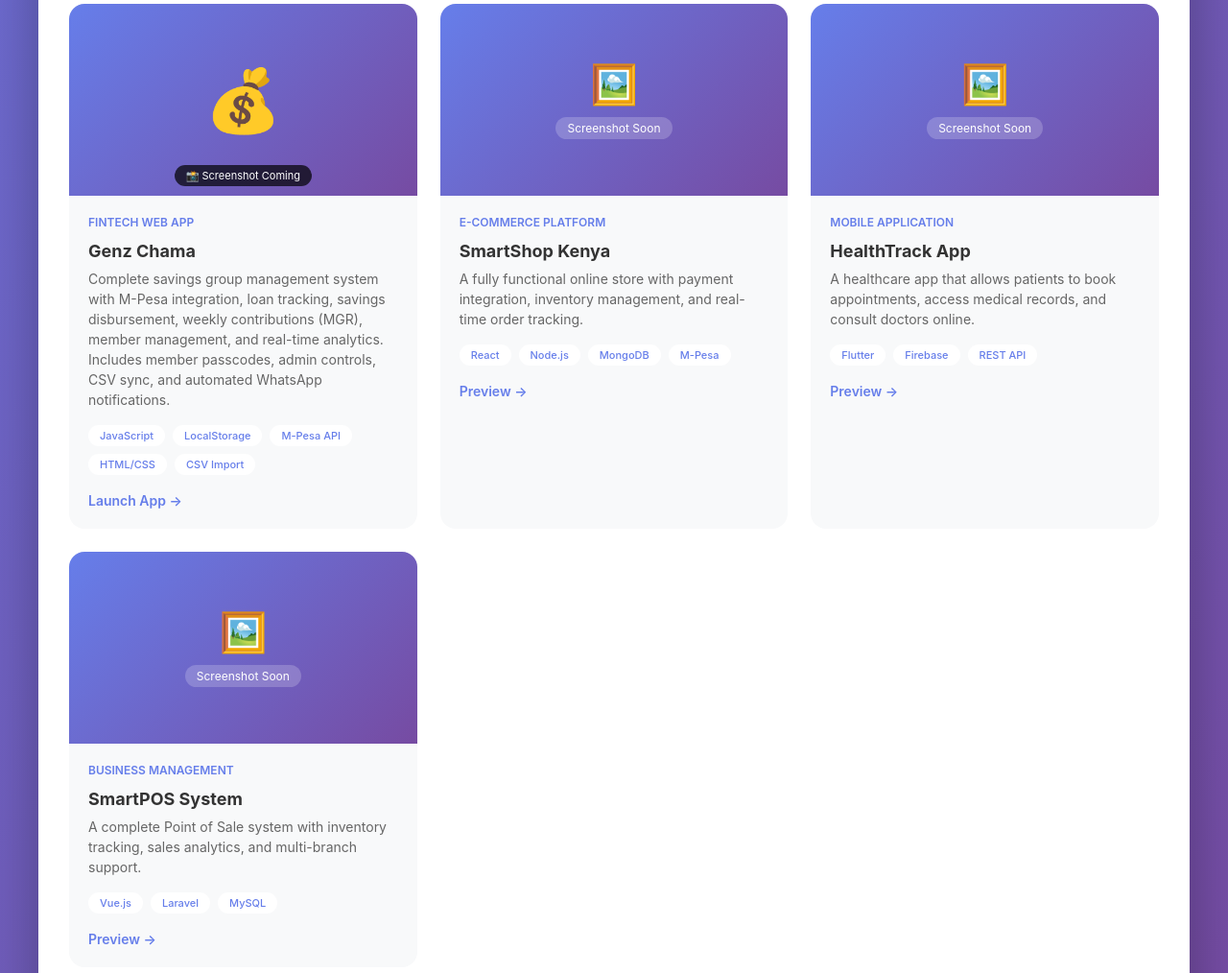
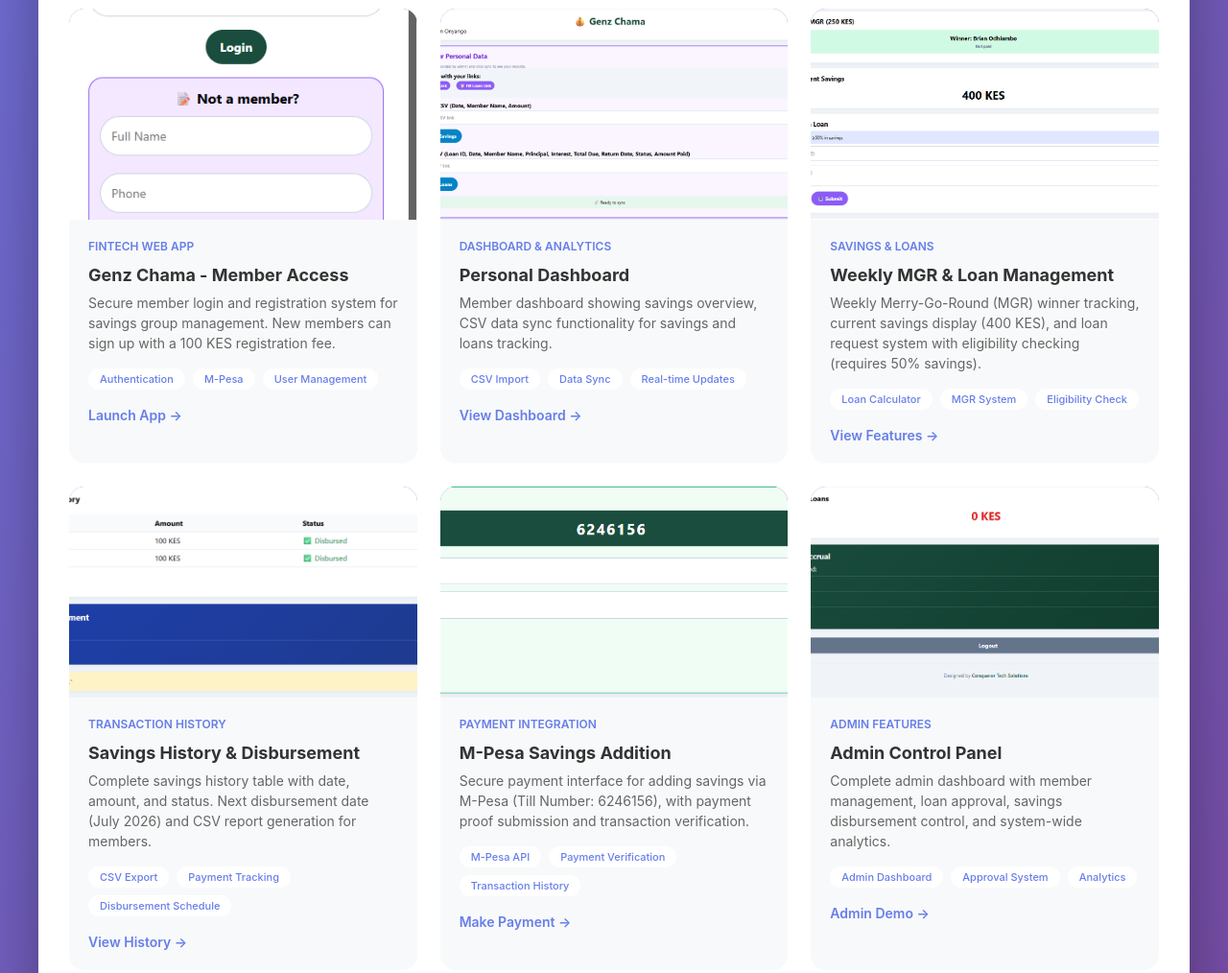
Before and after one commit to Calvinonyango/Final-QR-code, a plain HTML site: page index.html in a window 1280 px wide. Shown: the part 1598-2612 px from the top of the page at 96% size. Drawn offline with Linux system fonts and the light colour scheme; a script that the page names is missing.

Commit message:
Update index.html

```diff
--- a/index.html
+++ b/index.html
@@ -3,7 +3,7 @@
 <head>
     <meta charset="UTF-8">
     <meta name="viewport" content="width=device-width, initial-scale=1.0, viewport-fit=cover">
-    <title>Conqurer Tech Solutions | Portfolio & Business Card</title>
+    <title>Conquerer Tech Solutions | Portfolio & Business Card</title>
     <meta name="description" content="Conqurer Tech Solutions - Professional web development, mobile apps, and IT consulting services. View our portfolio and contact us today.">
     <meta name="keywords" content="web development, mobile apps, IT consulting, tech solutions, Kenya, Genz Chama">
     <meta name="author" content="Calvin Okeyo">
@@ -23,10 +23,8 @@
             background: linear-gradient(135deg, #667eea 0%, #764ba2 100%);
             min-height: 100vh;
             padding: 20px;
-            padding-bottom: 0;
         }
 
-        /* Navigation */
         .navbar {
             max-width: 1200px;
             margin: 0 auto 20px;
@@ -78,7 +76,6 @@
             animation: fadeIn 0.5s ease-out;
         }
 
-        /* Portfolio Section (expanded width) */
         .portfolio-section {
             max-width: 1200px;
             margin: 20px auto;
@@ -160,10 +157,9 @@
             text-align: center;
         }
 
-        /* Portfolio Grid */
         .portfolio-grid {
             display: grid;
-            grid-template-columns: repeat(auto-fit, minmax(300px, 1fr));
+            grid-template-columns: repeat(auto-fit, minmax(340px, 1fr));
             gap: 24px;
             margin-bottom: 32px;
         }
@@ -173,7 +169,6 @@
             border-radius: 16px;
             overflow: hidden;
             transition: transform 0.3s, box-shadow 0.3s;
-            cursor: pointer;
         }
 
         .portfolio-item:hover {
@@ -183,24 +178,17 @@
 
         .portfolio-image {
             background: linear-gradient(135deg, #667eea 0%, #764ba2 100%);
-            height: 200px;
+            height: 220px;
             display: flex;
             align-items: center;
             justify-content: center;
-            font-size: 64px;
-            color: white;
-            position: relative;
+            overflow: hidden;
         }
 
-        .screenshot-badge {
-            position: absolute;
-            bottom: 10px;
-            background: rgba(0,0,0,0.7);
-            color: white;
-            font-size: 11px;
-            padding: 4px 12px;
-            border-radius: 20px;
-            font-weight: normal;
+        .portfolio-image img {
+            width: 100%;
+            height: 100%;
+            object-fit: cover;
         }
 
         .portfolio-info {
@@ -260,7 +248,6 @@
             gap: 12px;
         }
 
-        /* Contact Grid */
         .contact-grid {
             display: flex;
             flex-direction: column;
@@ -411,11 +398,6 @@
             justify-content: center;
         }
 
-        .qr-note {
-            font-size: 12px;
-            color: #666;
-        }
-
         .footer {
             background: #f8f9fa;
             padding: 16px 24px;
@@ -424,7 +406,6 @@
             color: #666;
         }
 
-        /* NEW: Global footer for designer credit */
         .global-footer {
             text-align: center;
             padding: 20px;
@@ -433,17 +414,6 @@
             font-size: 14px;
             font-weight: 500;
             text-shadow: 0 1px 2px rgba(0,0,0,0.2);
-            letter-spacing: 0.5px;
-        }
-
-        .global-footer a {
-            color: white;
-            text-decoration: none;
-            border-bottom: 1px dotted rgba(255,255,255,0.5);
-        }
-
-        .global-footer a:hover {
-            border-bottom: 1px solid white;
         }
 
         @media (max-width: 768px) {
@@ -486,9 +456,8 @@
     </style>
 </head>
 <body>
-    <!-- Navigation -->
     <div class="navbar">
-        <div class="logo">🚀 Conqurer Tech</div>
+        <div class="logo">🚀 Conquerer Tech</div>
         <div class="nav-links">
             <a href="#home">Home</a>
             <a href="#portfolio">Portfolio</a>
@@ -497,21 +466,16 @@
         </div>
     </div>
 
-    <!-- Main Business Card -->
     <div class="card" id="home">
         <div class="header">
-            <div class="logo-emoji">
-                🚀
-            </div>
+            <div class="logo-emoji">🚀</div>
             <div class="business-name">Conquerer Tech Solutions</div>
             <div class="owner-name">Calvin Okeyo</div>
             <div class="tagline">"Technology That Conquers Challenges"</div>
         </div>
 
         <div class="content" id="contact">
-            <div class="section-title">
-                📞 Contact Information
-            </div>
+            <div class="section-title">📞 Contact Information</div>
             <div class="contact-grid">
                 <a href="tel:+254769618871" class="contact-item">
                     <div class="contact-icon">📱</div>
@@ -520,7 +484,6 @@
                         <div class="contact-value">0769618871</div>
                     </div>
                 </a>
-
                 <a href="mailto:ocalvin004@gmail.com" class="contact-item">
                     <div class="contact-icon">✉️</div>
                     <div class="contact-info">
@@ -528,7 +491,6 @@
                         <div class="contact-value">ocalvin004@gmail.com</div>
                     </div>
                 </a>
-
                 <a href="https://calvinonyango.github.io/Final-QR-code/" target="_blank" class="contact-item">
                     <div class="contact-icon">🌐</div>
                     <div class="contact-info">
@@ -539,34 +501,14 @@
             </div>
 
             <div id="services"></div>
-            <div class="section-title" style="margin-top: 8px;">
-                💼 Our Services
-            </div>
+            <div class="section-title" style="margin-top: 8px;">💼 Our Services</div>
             <div class="services-grid">
-                <div class="service-item">
-                    <span class="service-icon">💻</span>
-                    Web Development
-                </div>
-                <div class="service-item">
-                    <span class="service-icon">📱</span>
-                    Mobile Apps
-                </div>
-                <div class="service-item">
-                    <span class="service-icon">🎨</span>
-                    UI/UX Design
-                </div>
-                <div class="service-item">
-                    <span class="service-icon">🔧</span>
-                    IT Consulting
-                </div>
-                <div class="service-item">
-                    <span class="service-icon">📊</span>
-                    Digital Marketing
-                </div>
-                <div class="service-item">
-                    <span class="service-icon">☁️</span>
-                    Cloud Solutions
-                </div>
+                <div class="service-item"><span class="service-icon">💻</span>Web Development</div>
+                <div class="service-item"><span class="service-icon">📱</span>Mobile Apps</div>
+                <div class="service-item"><span class="service-icon">🎨</span>UI/UX Design</div>
+                <div class="service-item"><span class="service-icon">🔧</span>IT Consulting</div>
+                <div class="service-item"><span class="service-icon">📊</span>Digital Marketing</div>
+                <div class="service-item"><span class="service-icon">☁️</span>Cloud Solutions</div>
             </div>
 
             <div class="description">
@@ -577,12 +519,8 @@
             </div>
 
             <div class="action-buttons">
-                <button class="btn btn-primary" onclick="saveContact()">
-                    📇 Save Contact
-                </button>
-                <button class="btn btn-secondary" onclick="copyAllInfo()">
-                    📋 Copy All Info
-                </button>
+                <button class="btn btn-primary" onclick="saveContact()">📇 Save Contact</button>
+                <button class="btn btn-secondary" onclick="copyAllInfo()">📋 Copy All Info</button>
             </div>
 
             <div class="qr-section">
@@ -596,116 +534,141 @@
         </div>
     </div>
 
-    <!-- Portfolio Section -->
     <div class="portfolio-section" id="portfolio">
-        <div class="section-title">
-            🏆 Our Recent Projects
-        </div>
-        <div class="section-subtitle">
-            Here are some of the amazing solutions we've delivered for our clients
-        </div>
+        <div class="section-title">🏆 Our Recent Projects</div>
+        <div class="section-subtitle">Here are some of the amazing solutions we've delivered for our clients</div>
 
         <div class="portfolio-grid">
-            <!-- PROJECT 1: GENZ CHAMA - YOUR LIVE APP -->
+            <!-- PROJECT 1: Genz Chama - Member Login -->
             <div class="portfolio-item">
                 <div class="portfolio-image">
-                    💰
-                    <span class="screenshot-badge">📸 Screenshot Coming</span>
+                    <img src="https://calvinonyango.github.io/Final-QR-code/images/Screenshot%202026-05-16%20130420.png" alt="Genz Chama Member Login">
                 </div>
                 <div class="portfolio-info">
                     <div class="portfolio-category">FinTech Web App</div>
-                    <div class="portfolio-title">Genz Chama</div>
+                    <div class="portfolio-title">Genz Chama - Member Access</div>
                     <div class="portfolio-description">
-                        Complete savings group management system with M-Pesa integration, loan tracking, savings disbursement,
-                        weekly contributions (MGR), member management, and real-time analytics. Includes member passcodes,
-                        admin controls, CSV sync, and automated WhatsApp notifications.
+                        Secure member login and registration system for savings group management. New members can sign up with a 100 KES registration fee.
                     </div>
                     <div class="portfolio-tech">
-                        <span class="tech-tag">JavaScript</span>
-                        <span class="tech-tag">LocalStorage</span>
-                        <span class="tech-tag">M-Pesa API</span>
-                        <span class="tech-tag">HTML/CSS</span>
-                        <span class="tech-tag">CSV Import</span>
+                        <span class="tech-tag">Authentication</span>
+                        <span class="tech-tag">M-Pesa</span>
+                        <span class="tech-tag">User Management</span>
                     </div>
                     <a href="https://calvinonyango.github.io/Final-Genz-app/" target="_blank" class="portfolio-link">Launch App →</a>
                 </div>
             </div>
 
-            <!-- PROJECT 2: Placeholder -->
+            <!-- PROJECT 2: Genz Chama - Dashboard -->
             <div class="portfolio-item">
-                <div class="portfolio-image" style="flex-direction: column; gap: 10px;">
-                    <span style="font-size: 40px;">🖼️</span>
-                    <span style="font-size: 12px; background: rgba(255,255,255,0.2); padding: 4px 12px; border-radius: 20px;">Screenshot Soon</span>
+                <div class="portfolio-image">
+                    <img src="https://calvinonyango.github.io/Final-QR-code/images/Screenshot%202026-05-16%20130545.png" alt="Genz Chama Dashboard">
                 </div>
                 <div class="portfolio-info">
-                    <div class="portfolio-category">E-Commerce Platform</div>
-                    <div class="portfolio-title">SmartShop Kenya</div>
+                    <div class="portfolio-category">Dashboard & Analytics</div>
+                    <div class="portfolio-title">Personal Dashboard</div>
                     <div class="portfolio-description">
-                        A fully functional online store with payment integration, inventory management, and real-time order tracking.
+                        Member dashboard showing savings overview, CSV data sync functionality for savings and loans tracking.
                     </div>
                     <div class="portfolio-tech">
-                        <span class="tech-tag">React</span>
-                        <span class="tech-tag">Node.js</span>
-                        <span class="tech-tag">MongoDB</span>
-                        <span class="tech-tag">M-Pesa</span>
+                        <span class="tech-tag">CSV Import</span>
+                        <span class="tech-tag">Data Sync</span>
+                        <span class="tech-tag">Real-time Updates</span>
                     </div>
-                    <a href="#" class="portfolio-link" onclick="showDemoMessage()">Preview →</a>
+                    <a href="https://calvinonyango.github.io/Final-Genz-app/" target="_blank" class="portfolio-link">View Dashboard →</a>
                 </div>
             </div>
 
-            <!-- PROJECT 3: Placeholder -->
+            <!-- PROJECT 3: Genz Chama - MGR & Loans -->
             <div class="portfolio-item">
-                <div class="portfolio-image" style="flex-direction: column; gap: 10px;">
-                    <span style="font-size: 40px;">🖼️</span>
-                    <span style="font-size: 12px; background: rgba(255,255,255,0.2); padding: 4px 12px; border-radius: 20px;">Screenshot Soon</span>
+                <div class="portfolio-image">
+                    <img src="https://calvinonyango.github.io/Final-QR-code/images/Screenshot%202026-05-16%20130635.png" alt="Weekly MGR and Loans">
                 </div>
                 <div class="portfolio-info">
-                    <div class="portfolio-category">Mobile Application</div>
-                    <div class="portfolio-title">HealthTrack App</div>
+                    <div class="portfolio-category">Savings & Loans</div>
+                    <div class="portfolio-title">Weekly MGR & Loan Management</div>
                     <div class="portfolio-description">
-                        A healthcare app that allows patients to book appointments, access medical records, and consult doctors online.
+                        Weekly Merry-Go-Round (MGR) winner tracking, current savings display (400 KES), and loan request system with eligibility checking (requires 50% savings).
                     </div>
                     <div class="portfolio-tech">
-                        <span class="tech-tag">Flutter</span>
-                        <span class="tech-tag">Firebase</span>
-                        <span class="tech-tag">REST API</span>
+                        <span class="tech-tag">Loan Calculator</span>
+                        <span class="tech-tag">MGR System</span>
+                        <span class="tech-tag">Eligibility Check</span>
                     </div>
-                    <a href="#" class="portfolio-link" onclick="showDemoMessage()">Preview →</a>
+                    <a href="https://calvinonyango.github.io/Final-Genz-app/" target="_blank" class="portfolio-link">View Features →</a>
                 </div>
             </div>
 
-            <!-- PROJECT 4: Placeholder -->
+            <!-- PROJECT 4: Genz Chama - Savings History -->
             <div class="portfolio-item">
-                <div class="portfolio-image" style="flex-direction: column; gap: 10px;">
-                    <span style="font-size: 40px;">🖼️</span>
-                    <span style="font-size: 12px; background: rgba(255,255,255,0.2); padding: 4px 12px; border-radius: 20px;">Screenshot Soon</span>
+                <div class="portfolio-image">
+                    <img src="https://calvinonyango.github.io/Final-QR-code/images/Screenshot%202026-05-16%20130735.png" alt="Savings History">
                 </div>
                 <div class="portfolio-info">
-                    <div class="portfolio-category">Business Management</div>
-                    <div class="portfolio-title">SmartPOS System</div>
+                    <div class="portfolio-category">Transaction History</div>
+                    <div class="portfolio-title">Savings History & Disbursement</div>
                     <div class="portfolio-description">
-                        A complete Point of Sale system with inventory tracking, sales analytics, and multi-branch support.
+                        Complete savings history table with date, amount, and status. Next disbursement date (July 2026) and CSV report generation for members.
                     </div>
                     <div class="portfolio-tech">
-                        <span class="tech-tag">Vue.js</span>
-                        <span class="tech-tag">Laravel</span>
-                        <span class="tech-tag">MySQL</span>
+                        <span class="tech-tag">CSV Export</span>
+                        <span class="tech-tag">Payment Tracking</span>
+                        <span class="tech-tag">Disbursement Schedule</span>
                     </div>
-                    <a href="#" class="portfolio-link" onclick="showDemoMessage()">Preview →</a>
+                    <a href="https://calvinonyango.github.io/Final-Genz-app/" target="_blank" class="portfolio-link">View History →</a>
+                </div>
+            </div>
+
+            <!-- PROJECT 5: Genz Chama - M-Pesa Payment -->
+            <div class="portfolio-item">
+                <div class="portfolio-image">
+                    <img src="https://calvinonyango.github.io/Final-QR-code/images/Screenshot%202026-05-16%20130828.png" alt="M-Pesa Payment">
+                </div>
+                <div class="portfolio-info">
+                    <div class="portfolio-category">Payment Integration</div>
+                    <div class="portfolio-title">M-Pesa Savings Addition</div>
+                    <div class="portfolio-description">
+                        Secure payment interface for adding savings via M-Pesa (Till Number: 6246156), with payment proof submission and transaction verification.
+                    </div>
+                    <div class="portfolio-tech">
+                        <span class="tech-tag">M-Pesa API</span>
+                        <span class="tech-tag">Payment Verification</span>
+                        <span class="tech-tag">Transaction History</span>
+                    </div>
+                    <a href="https://calvinonyango.github.io/Final-Genz-app/" target="_blank" class="portfolio-link">Make Payment →</a>
+                </div>
+            </div>
+
+            <!-- PROJECT 6: Genz Chama - Additional Feature -->
+            <div class="portfolio-item">
+                <div class="portfolio-image">
+                    <img src="https://calvinonyango.github.io/Final-QR-code/images/Screenshot%202026-05-16%20130909.png" alt="Additional Features">
+                </div>
+                <div class="portfolio-info">
+                    <div class="portfolio-category">Admin Features</div>
+                    <div class="portfolio-title">Admin Control Panel</div>
+                    <div class="portfolio-description">
+                        Complete admin dashboard with member management, loan approval, savings disbursement control, and system-wide analytics.
+                    </div>
+                    <div class="portfolio-tech">
+                        <span class="tech-tag">Admin Dashboard</span>
+                        <span class="tech-tag">Approval System</span>
+                        <span class="tech-tag">Analytics</span>
+                    </div>
+                    <a href="https://calvinonyango.github.io/Final-Genz-app/" target="_blank" class="portfolio-link">Admin Demo →</a>
                 </div>
             </div>
         </div>
     </div>
 
-    <!-- NEW: Global Footer with Designer Credit -->
     <div class="global-footer">
         ✨ Designed by Conquerer Tech Solutions ✨
     </div>
 
     <script src="https://cdn.jsdelivr.net/npm/qrcodejs@1.0.0/qrcode.min.js"></script>
     <script>
-        // Generate QR code for current page
-        const currentUrl = window.location.href;
+        const currentUrl = "https://calvinonyango.github.io/Final-QR-code/";
+
         new QRCode(document.getElementById("qrcode"), {
             text: currentUrl,
             width: 150,
@@ -751,12 +714,12 @@
 Owner: Calvin Okeyo
 Phone: 0769618871
 Email: ocalvin004@gmail.com
-Website: https://calvinonyango.github.io
+Website: https://calvinonyango.github.io/Final-QR-code/
 
 Featured Project: Genz Chama - Savings group management app
 https://calvinonyango.github.io/Final-Genz-app/
 
-Services: Web Development, Mobile Apps, UI/UX Design, IT Consulting, Digital Marketing, Cloud Solutions, Networking & CCTV installations
+Services: Web Development, Mobile Apps, UI/UX Design, IT Consulting, Digital Marketing, Cloud Solutions
 
 About: We deliver innovative technology solutions that help businesses conquer their digital challenges.`;
             navigator.clipboard.writeText(businessInfo).then(() => {
@@ -765,10 +728,6 @@
                 showToast('❌ Failed to copy. Please try again.');
             });
         }
-
-        function showDemoMessage() {
-            showToast('🔧 Project demo coming soon! Contact us for live examples.');
-        }
     </script>
 </body>
 </html>
```
